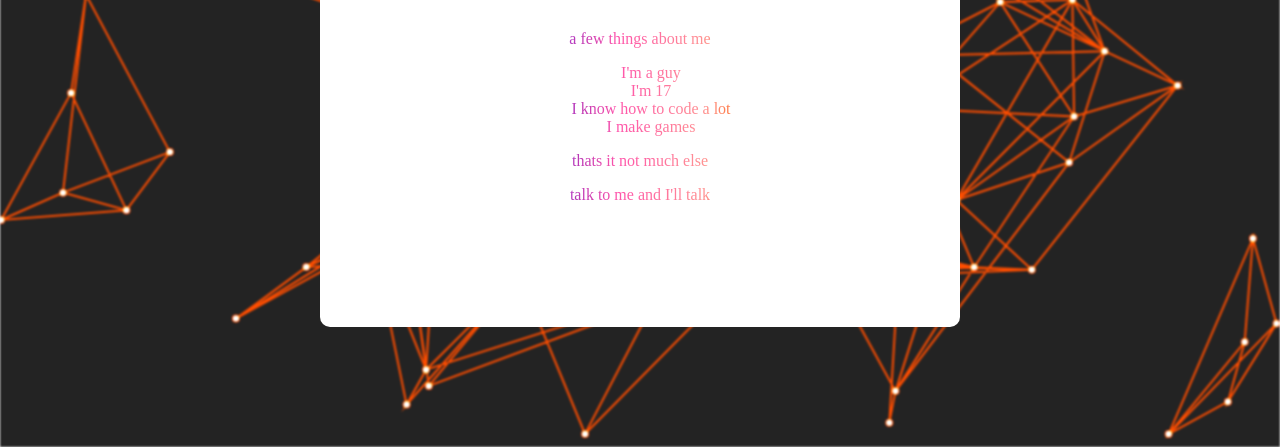
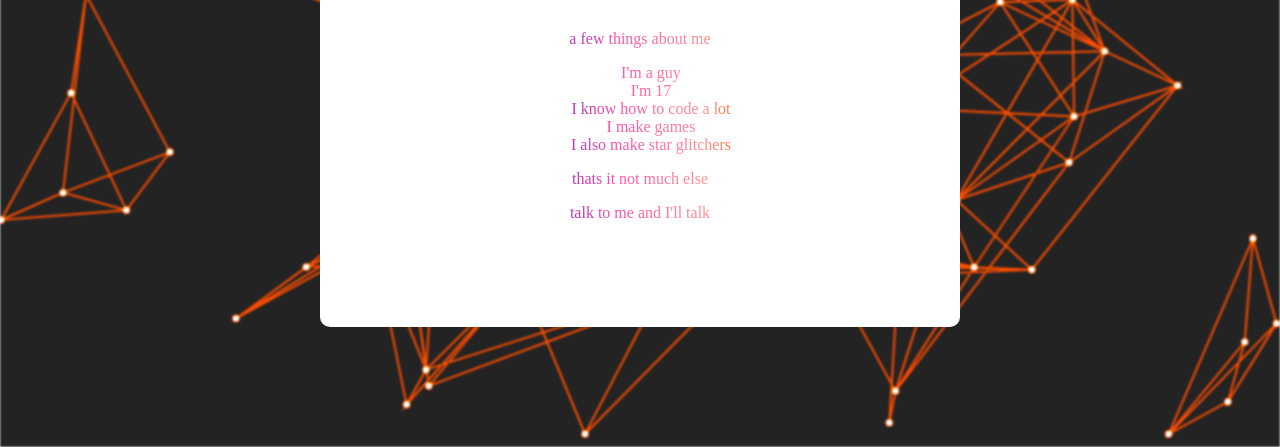
Before and after one commit to gate2697/gatekeepers-home.github.io, a plain HTML site: page index.html in a window 1280 px wide. Shown: the part 353-800 px from the top of the page. Drawn offline with Linux system fonts and the light colour scheme; animation ran at ten frames a second; a web font is replaced by a local one.

Commit message:
Update index.html

```diff
--- a/index.html
+++ b/index.html
@@ -66,6 +66,8 @@ canvas {
         <li class="line">I'm 17</li>
         <li class="line">I know how to code a lot</li>
         <li class="line">I make games</li>
+      <li class="line">I also make star glitchers</li>
+
         <p class="para">thats it not much else</p>
         <p class="para">talk to me and I'll talk </p>
     </div>
```
